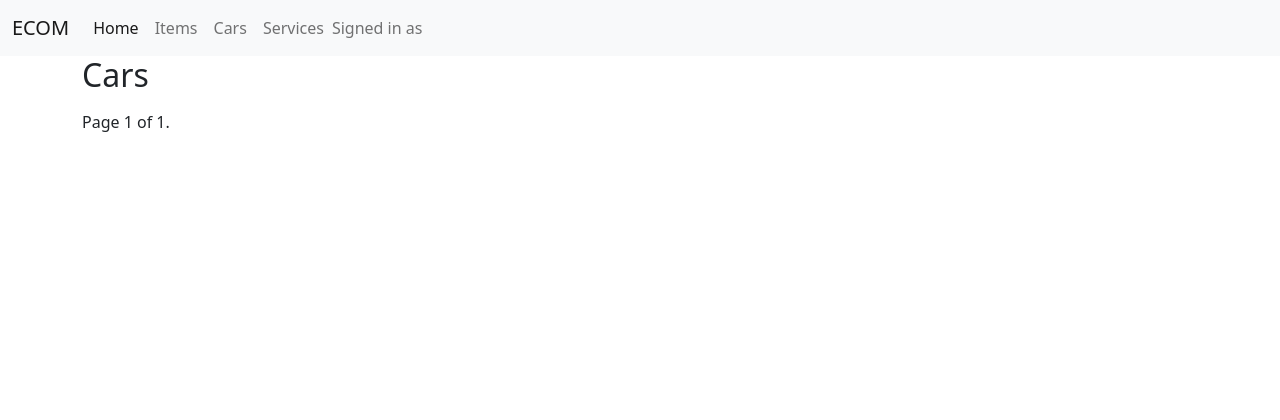
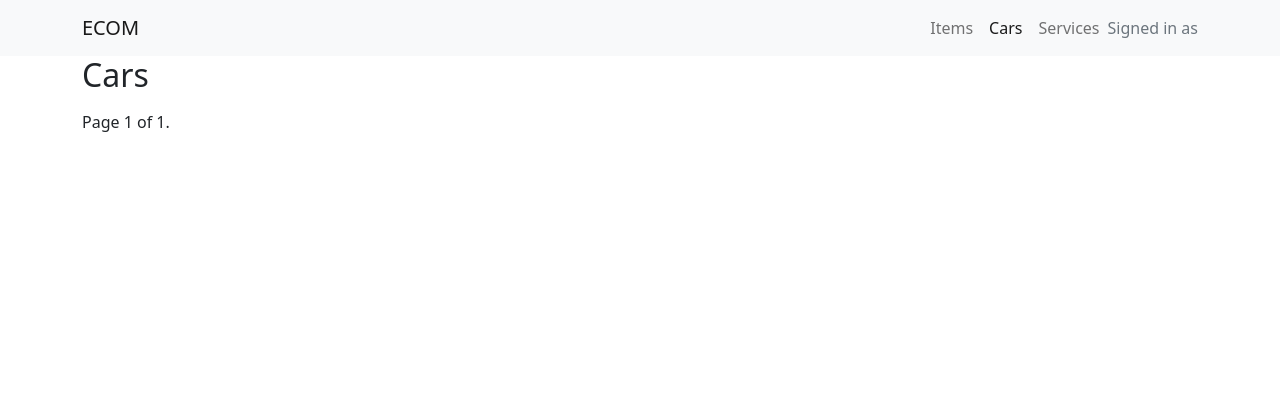
Before and after one commit to ivanmclennon/e-commerce, a Django app: page /cars/ in a window 1280 px wide. Shown: the top 420 px of the page. Run offline with Django 3.2, Linux system fonts and the light colour scheme; data that the repository does not hold is empty; some libraries are stand-ins or nearby versions.

Commit message:
configured navbar

```diff
--- a/ecom_website/main/templates/navbar.html
+++ b/ecom_website/main/templates/navbar.html
@@ -1,27 +1,30 @@
 <nav class="navbar navbar-expand-lg navbar-light bg-light">
-    <div class="container-fluid">
+    <div class="container">
+
       <a class="navbar-brand" href="{% url 'index' %}">ECOM</a>
-      <button class="navbar-toggler" type="button" data-bs-toggle="collapse" data-bs-target="#navbarNav" aria-controls="navbarNav" aria-expanded="false" aria-label="Toggle navigation">
+
+      <button class="navbar-toggler" type="button" data-bs-toggle="collapse" data-bs-target="#navbarNav">
         <span class="navbar-toggler-icon"></span>
       </button>
+
       <div class="collapse navbar-collapse" id="navbarNav">
-        <ul class="navbar-nav">
+
+        <ul class="navbar-nav ms-auto">
           <li class="nav-item">
-            <a class="nav-link active" aria-current="page" href="{% url 'index' %}">Home</a>
+            <a class="nav-link {% if '/items/' in request.path %} active {% endif %}" href="{% url 'items_list' %}">Items</a>
           </li>
           <li class="nav-item">
-            <a class="nav-link" href="{% url 'items_list' %}">Items</a>
+            <a class="nav-link {% if '/cars/' in request.path %} active {% endif %}" href="{% url 'cars_list' %}">Cars</a>
           </li>
           <li class="nav-item">
-            <a class="nav-link" href="{% url 'cars_list' %}">Cars</a>
-          </li>
-          <li class="nav-item">
-            <a class="nav-link" href="{% url 'services_list' %}">Services</a>
+            <a class="nav-link {% if '/services/' in request.path %} active {% endif %}" href="{% url 'services_list' %}">Services</a>
           </li>
         </ul>
-        <span class="navbar-text">
+
+        <span class="navbar-text text-muted">
           Signed in as {{ user.username }}
         </span>
+
       </div>
     </div>
 </nav>
```
